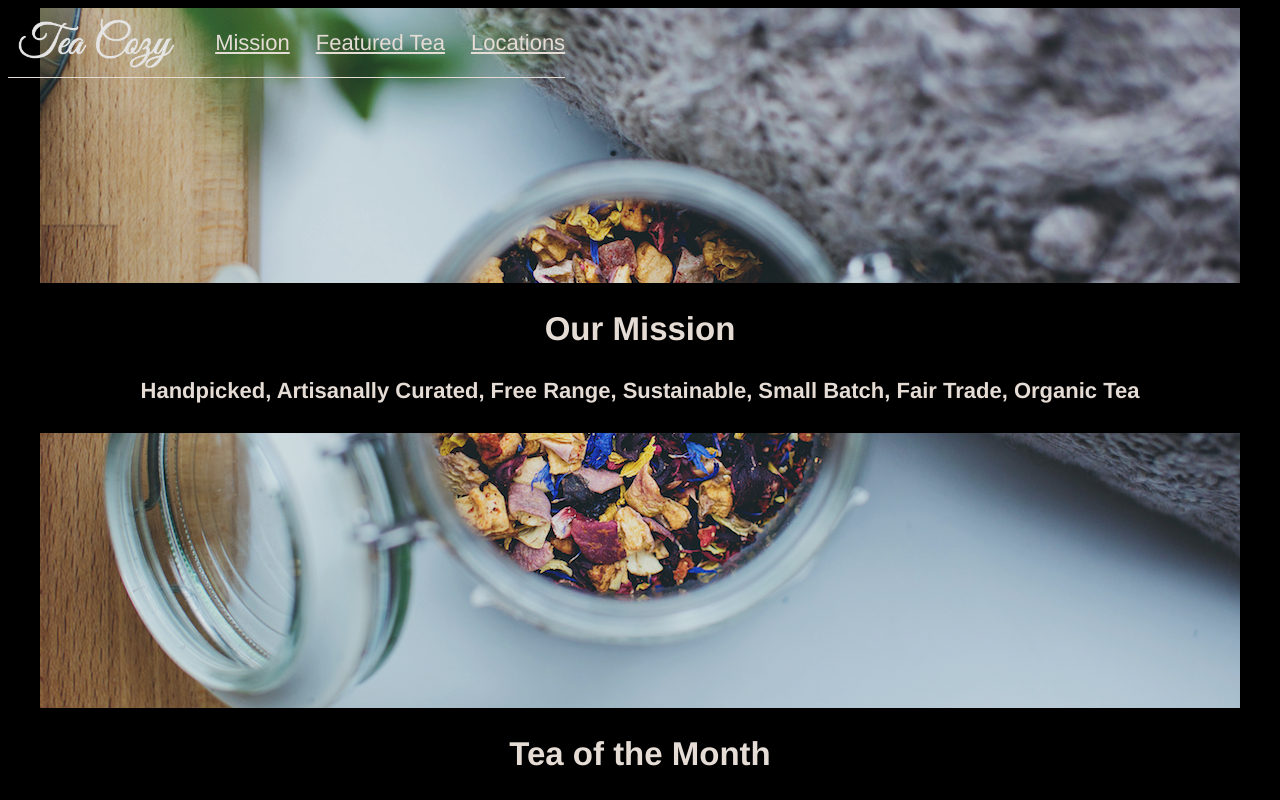
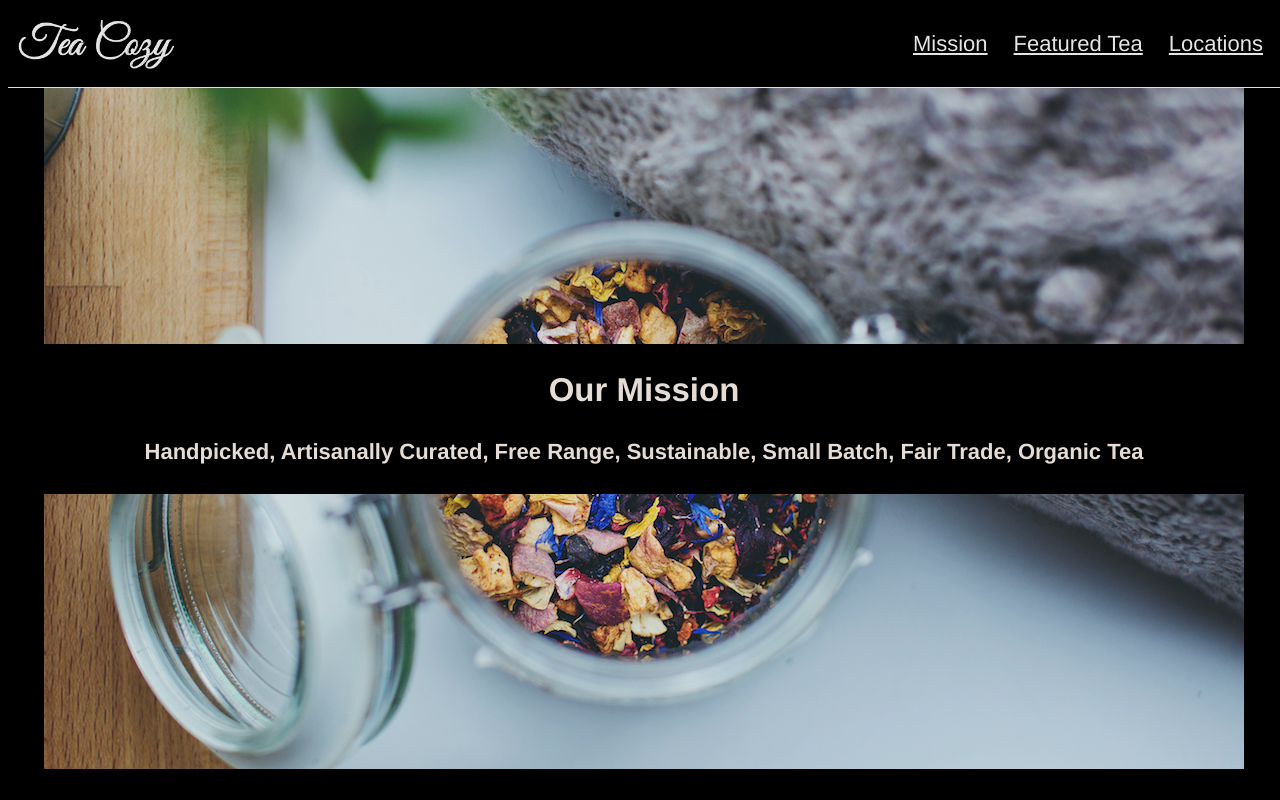
Before and after one commit to UAllen95/tea_cozy, a plain HTML site: page index.html in a window 1280 px wide. Shown: the top 800 px of the page. Drawn offline with Linux system fonts and the light colour scheme.

Commit message:
Final form

```diff
--- a/index.html
+++ b/index.html
@@ -12,9 +12,9 @@
       <img src="./resources/images/logo.png" alt="logo">
       <nav>
         <ul>
-          <a class="mission" target="#mission">Mission</a>
-          <a class="featured" target="#featured">Featured Tea</a>
-          <a class="locations" target="#locations">Locations</a>
+          <a href="#mission">Mission</a>
+          <a href="#featured">Featured Tea</a>
+          <a href="#locations">Locations</a>
         </ul>
       </nav>
     </header>
--- a/resources/css/index.css
+++ b/resources/css/index.css
@@ -12,33 +12,41 @@ body {
 }
 
 header {
-  position: fixed;
   height: 69px;
   border-bottom: 1px solid seashell;
+  z-index: 5;
+  background-color: black;
+  width: 100%;
+  position: fixed;
   display: flex;
   justify-content: space-between;
-  align-items: center;
+  padding: 9px 0px;
+  top: 0px;
 }
 
 header img {
+  height: 50px;
   padding-left: 10px;
-  height: 50px;
 }
 
 nav ul {
   width: 350px;
   display: flex;
   justify-content: space-between;
+  padding-right: 25px;
 }
 
 nav a {
   text-decoration: underline;
+  color: white;
 }
 
 #content {
   display: flex;
   justify-content: center;
   flex-wrap: wrap;
+  position: absolute;
+  top: 69px;
 }
 
 #mission {
@@ -49,6 +57,7 @@ nav a {
   display: flex;
   justify-content: center;
   text-align: center;
+  margin-bottom: 40px;
 }
 
 .center {
@@ -80,6 +89,7 @@ nav a {
   justify-content: center;
   flex-wrap: wrap;
   align-items: center;
+  margin-top: 40px;
 }
 
 #locations h2 {
@@ -109,6 +119,11 @@ nav a {
 }
 
 #footer {
-  display: flex;
-  justify-content: flex-start;
+  width: 100%;
+  position: absolute;
+  left: 20px;
 }
+
+#footer h5 {
+  text-align: left;
+}
```
